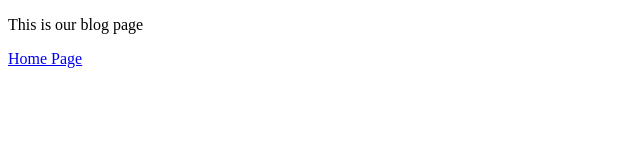
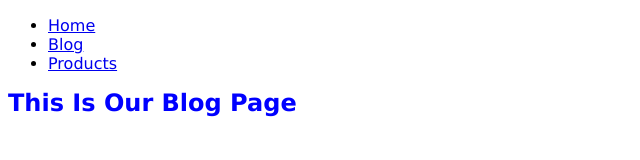
Before and after one commit to shiraz/gatsby-courses, a Gatsby site in the folder tutorial/: page /blog in a window 1280 px wide. Shown: the whole page, without its empty margins (0-640 px from the left). Built offline with nearby package versions, Linux system fonts and the light colour scheme; Gatsby itself is replaced by a stand-in of ours.

Commit message:
Tutorial 13 - 18

```diff
--- /dev/null
+++ b/tutorial/src/components/Navbar.js
@@ -0,0 +1,22 @@
+import React from 'react'
+import {Link} from 'gatsby'
+
+const Navbar = () => {
+    return (
+        <nav>
+            <ul>
+                <li>
+                    <Link to="/">Home</Link>
+                </li>
+                <li>
+                    <Link to="/blog">Blog</Link>
+                </li>
+                <li>
+                    <Link to="/products">Products</Link>
+                </li>
+            </ul>
+        </nav>
+    )
+}
+
+export default Navbar
--- /dev/null
+++ b/tutorial/src/components/blog.css
@@ -0,0 +1,3 @@
+.blog-title {
+    color: blue;
+}
--- /dev/null
+++ b/tutorial/src/components/layout.css
@@ -0,0 +1,9 @@
+body {
+    font-family: Verdana, Geneva, Tahoma, sans-serif;
+}
+
+h1 {
+    color: red;
+    font-size: 1.5rem;
+    text-transform: capitalize;
+}
--- /dev/null
+++ b/tutorial/src/components/layout.js
@@ -0,0 +1,15 @@
+import React from 'react'
+import Navbar from './Navbar'
+
+import './layout.css'
+
+const layout = ({children}) => {
+    return (
+        <>
+            <Navbar />
+            <main>{children}</main>
+        </>
+    )
+}
+
+export default layout
--- a/tutorial/src/pages/404.js
+++ b/tutorial/src/pages/404.js
@@ -1,7 +1,8 @@
-import React from "react"
+import React from 'react'
+import Layout from '../components/layout'
 
 const Error = () => {
-  return <div>This is our error page</div>
+  return <Layout>this is our error page</Layout>
 }
 
 export default Error
--- a/tutorial/src/pages/blog.js
+++ b/tutorial/src/pages/blog.js
@@ -1,15 +1,13 @@
 import React, { Component } from "react"
 import { Link } from "gatsby"
+import Layout from '../components/layout'
+
+import '../components/blog.css'
 
 export default class blog extends Component {
   render() {
     return (
-      <div>
-        <p>This is our blog page</p>
-        <div>
-          <Link to="/">Home Page</Link>
-        </div>
-      </div>
+      <Layout><h1 className="blog-title">This is our blog page</h1></Layout>
     )
   }
 }
--- a/tutorial/src/pages/products.js
+++ b/tutorial/src/pages/products.js
@@ -1,9 +1,10 @@
 import React from "react"
+import Layout from '../components/layout'
 
 export default function products() {
   return (
-    <div>
+    <Layout>
       <h1>This is our products page</h1>
-    </div>
+    </Layout>
   )
 }
```
Also changed, not shown: tutorial/src/pages/index.js (+3 -9 lines).
